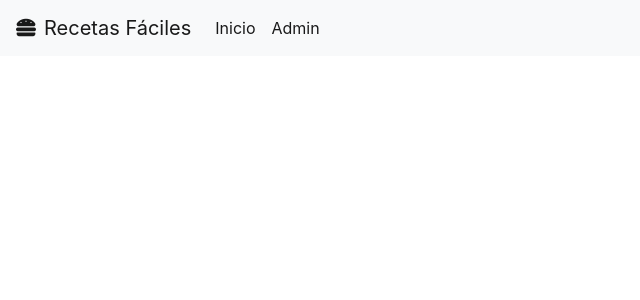
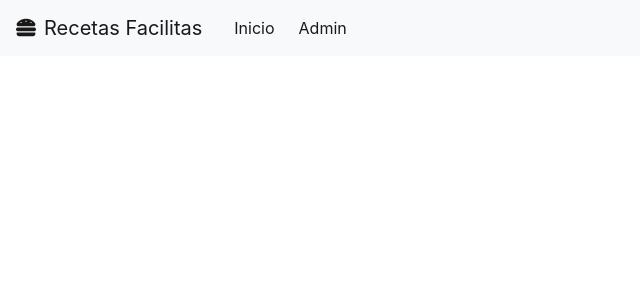
Before and after one commit to davidbanzer/Recetario, a PHP site: page /header.php in a window 1280 px wide. Shown: the top 300 px of the page, without its empty margins (0-640 px from the left). Run offline with PHP 8.4, Linux system fonts and the light colour scheme; some libraries are stand-ins or nearby versions.

Commit message:
Header Listo 2

```diff
--- a/header.php
+++ b/header.php
@@ -9,12 +9,13 @@
     <script src="vendor/components/jquery/jquery.js" type="text/javascript"></script>
     <link href="vendor/twbs/bootstrap/dist/css/bootstrap.css" rel="stylesheet" />
     <script src="vendor/twbs/bootstrap/dist/js/bootstrap.js" type="text/javascript"></script>
-    <link rel="stylesheet" href="https://pro.fontawesome.com/releases/v5.10.0/css/all.css" integrity="sha384-AYmEC3Yw5cVb3ZcuHtOA93w35dYTsvhLPVnYs9eStHfGJvOvKxVfELGroGkvsg+p" crossorigin="anonymous"/>
+    <link rel="stylesheet" href="https://pro.fontawesome.com/releases/v5.10.0/css/all.css"
+        integrity="sha384-AYmEC3Yw5cVb3ZcuHtOA93w35dYTsvhLPVnYs9eStHfGJvOvKxVfELGroGkvsg+p" crossorigin="anonymous" />
 </head>
 
 <body>
-    <nav class="navbar navbar-expand-lg navbar-light bg-light">
-        <a class="navbar-brand" href="#"> <i class="fas fa-hamburger mr-2"></i>Recetas Fáciles</a>
+    <nav class="navbar fixed-top navbar-expand-lg navbar-light bg-light ">
+        <a class="navbar-brand" href="#"> <i class="fas fa-hamburger mr-2"></i>Recetas Facilitas</a>
         <button class="navbar-toggler" type="button" data-toggle="collapse" data-target="#navbarNavDropdown"
             aria-controls="navbarNavDropdown" aria-expanded="false" aria-label="Toggle navigation">
             <span class="navbar-toggler-icon"></span>
@@ -22,13 +23,17 @@
         <div class="collapse navbar-collapse" id="navbarNavDropdown">
             <ul class="navbar-nav">
                 <li class="nav-item active">
-                    <a class="nav-link" href="#">Inicio <span class="sr-only">(current)</span></a>
+                    <a class="nav-link" href="#"><i class="fas fa-hat-chef mr-2"></i>Inicio <span
+                            class="sr-only">(current)</span></a>
                 </li>
                 <li class="nav-item active">
-                    <a class="nav-link" href="#">Admin <span class="sr-only">(current)</span></a>
+                    <a class="nav-link" href="#"><i class="fas fa-hat-chef mr-2"></i>Admin <span
+                            class="sr-only">(current)</span></a>
                 </li>
             </ul>
         </div>
+        <nav class="navbar navbar-light bg-light">
+        </nav>
     </nav>
 </body>
 
```
